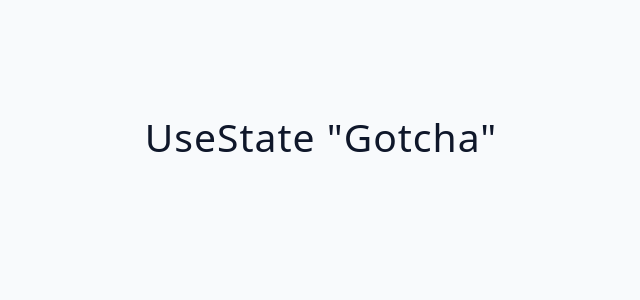
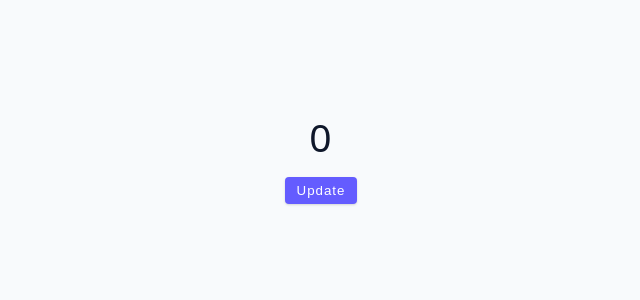
Before and after one commit to Corran46Horn/fcc-react18redux, a React (Vite) app in the folder react-vite-app/: page / in a window 1280 px wide. Shown: the top 300 px of the page, without its empty margins (319-959 px from the left). Built offline with nearby package versions, Linux system fonts and the light colour scheme.

Commit message:
useTimeout usestate

```diff
--- a/react-vite-app/src/tutorial/01-useState/starter/05-useState-gotcha.jsx
+++ b/react-vite-app/src/tutorial/01-useState/starter/05-useState-gotcha.jsx
@@ -1,5 +1,37 @@
+import { useState } from 'react';
+
 const UseStateGotcha = () => {
-  return <h2>useState "gotcha"</h2>;
+  let [num, setNum] = useState(0);
+  //update state zgodnie z logiem
+  /*const updateButton = () => {
+    setNum((currentState) => {
+      const newState = currentState + 1;
+      return newState;
+      console.log(newState);
+    });
+    console.log(num);
+  };*/
+  //wszystkie naciśnięcia policzone
+  const updateButton = () => {
+    // setTimeout(() => {
+    // console.log('clicked the button');
+    //   setValue(value + 1);
+    // }, 3000);
+    setTimeout(() => {
+      console.log('clicked the button');
+      setNum((currentState) => {
+        return currentState + 1;
+      });
+    }, 2000);
+  };
+  return (
+    <div>
+      <h2>{num}</h2>
+      <button type='button' className='btn' onClick={updateButton}>
+        Update
+      </button>
+    </div>
+  );
 };
 
 export default UseStateGotcha;
```
